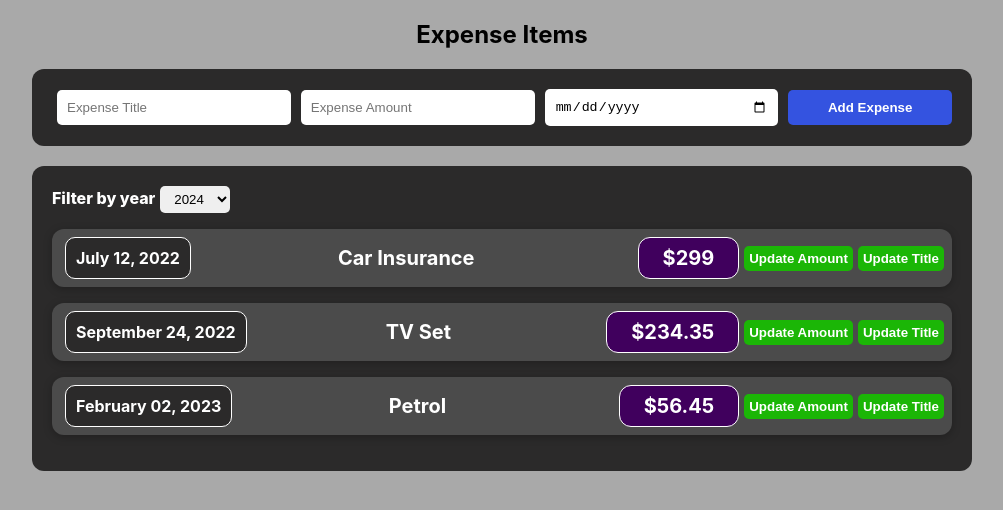
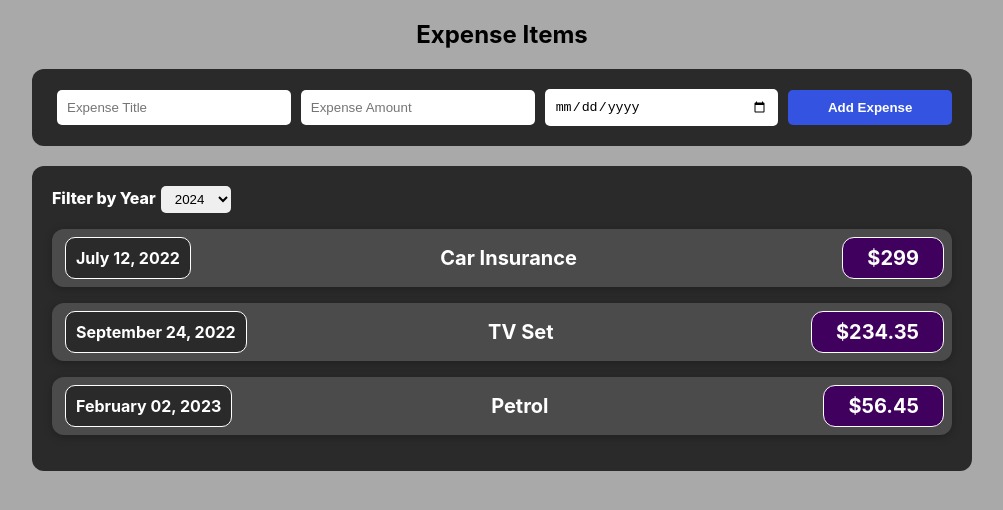
Before and after one commit to saurabhpawar711/Basic-Expense-Tracking-app-with-React, a React (Create React App) app: page / in a window 1280 px wide. Shown: the top 510 px of the page, without its empty margins (138-1141 px from the left). Built offline with nearby package versions, Linux system fonts and the light colour scheme; the HTML template or start-up script is replaced by a standard one.

Commit message:
Rendering Expenses with performance optimisations

```diff
--- a/src/components/Expenses/ExpenseFilter.js
+++ b/src/components/Expenses/ExpenseFilter.js
@@ -7,7 +7,7 @@ const ExpenseFilter = () => {
   };
   return (
     <div className="filteryear">
-      <label className="filter-label">Filter by year</label>
+      <label className="filter-label">Filter by Year</label>
       <select
         className="yearlist"
         onChange={(e) => {
--- a/src/components/Expenses/ExpenseItem.css
+++ b/src/components/Expenses/ExpenseItem.css
@@ -17,33 +17,3 @@
     border-radius: 10px;
     padding: 10px;
 }
-
-.updateExpenseBtn {
-    margin-left: 5px;
-    padding: 5px;
-    background: rgb(27, 182, 6);
-    color: #fff;
-    font-weight: 900;
-    border: none;
-    border-radius: 5px;
-    cursor: pointer;
-}
-
-.updateExpenseTitleBtn {
-    margin-left: 5px;
-    padding: 5px;
-    background: rgb(27, 182, 6);
-    color: #fff;
-    font-weight: 900;
-    border: none;
-    border-radius: 5px;
-    cursor: pointer;
-}
-
-.updateExpenseTitleBtn:hover {
-    background: rgb(24, 165, 5);
-}
-
-.updateExpenseBtn:hover {
-    background: rgb(24, 165, 5);
-}
--- a/src/components/Expenses/ExpenseItem.js
+++ b/src/components/Expenses/ExpenseItem.js
@@ -1,19 +1,9 @@
-import React, { useState } from "react";
+import React from "react";
 import "./ExpenseItem.css";
 import ExpenseDetails from "./ExpenseDetails";
 import Card from "../UI/Card";
 
 const ExpenseItem = (props) => {
-  const [amount, setAmount] = useState(props.amount);
-  const [title, setTitle] = useState(props.title);
-
-  const updateExpense = () => {
-    setAmount(100);
-  };
-
-  const updateExpenseTitle = () => {
-    setTitle('Updated Title!!');
-  }
 
   const day = new Date(props.date).toLocaleString("en-US", {
     day: "2-digit",
@@ -25,15 +15,9 @@ const ExpenseItem = (props) => {
     <Card className="expense-item">
       <div className="expenseDate">{day}</div>
       <ExpenseDetails
-        title={title}
-        amount={amount}
+        title={props.title}
+        amount={props.amount}
       />
-      <button className="updateExpenseBtn" onClick={updateExpense}>
-        Update Amount
-      </button>
-      <button className="updateExpenseTitleBtn" onClick={updateExpenseTitle}>
-        Update Title
-      </button>
     </Card>
   );
 };
--- a/src/components/Expenses/Expenses.js
+++ b/src/components/Expenses/Expenses.js
@@ -33,6 +33,7 @@ const Expenses = (props) => {
       <ExpenseFilter />
       {expenses.map((expense) => (
         <ExpenseItem
+          key={expense.id}
           title={expense.title}
           amount={expense.amount}
           date={expense.date}
```
